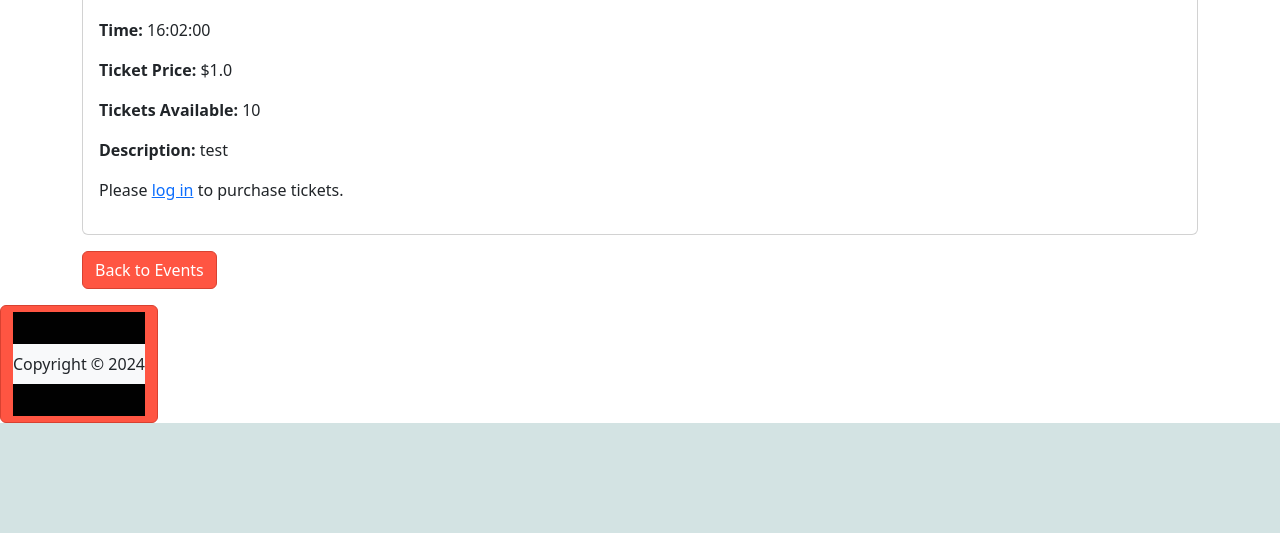
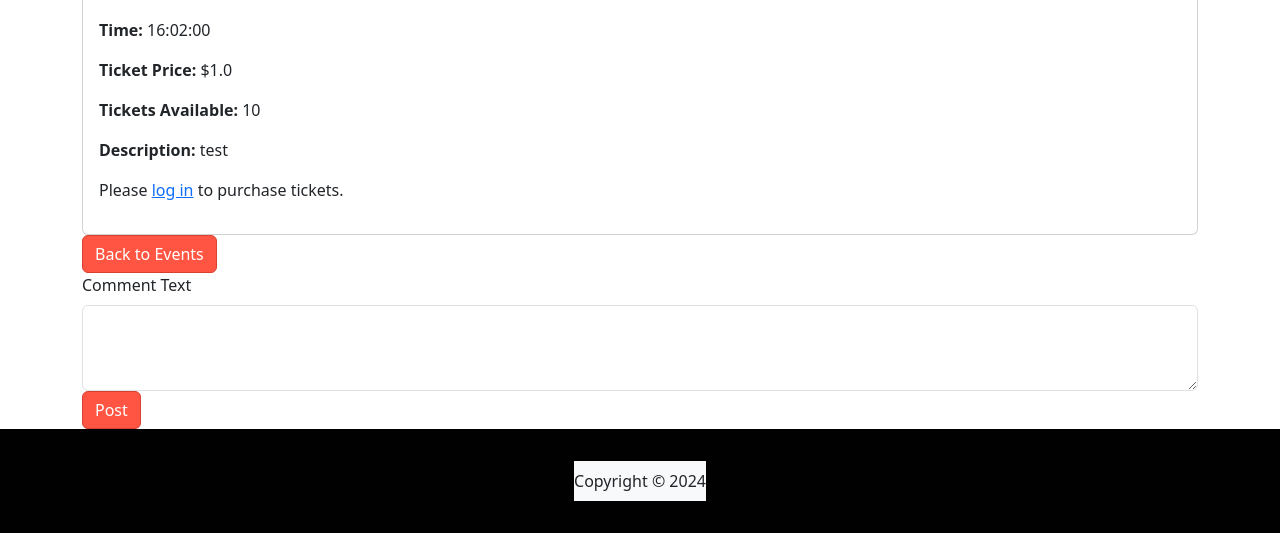
Before and after one commit to leaxas09/IAB207-QUT-G23, a Flask app: page /event/details/1 in a window 1280 px wide. Shown: the part 1396-1929 px from the top of the page. Before the commit the page ends 1819 px from the top, so only its background shows below. Run offline with Flask 3, Linux system fonts and the light colour scheme; some libraries are stand-ins or nearby versions.

Commit message:
Update event_details.html
add comments

```diff
--- a/IAB_Application/IAB207-QUT-G23-main/event/templates/event_details.html
+++ b/IAB_Application/IAB207-QUT-G23-main/event/templates/event_details.html
@@ -24,6 +24,22 @@
             {% endif %}
         </div>
     </div>
-    <a href="{{ url_for('main_blueprint.index') }}" class="btn btn-primary mt-3">Back to Events</div>
+        <form action="{{ url_for('main_blueprint.index') }}">
+            <button type="submit" class="btn btn-primary">Back to Events</button>
+        </form>
+
+    <div> <!-- comment section need look better-->
+        <form method="POST" action="{{ url_for('event_blueprint.comment', event_id=event.id) }}">
+            <label for="text" class="form-label">Comment Text</label>
+            <textarea class="form-control" id="text" name="text" rows="3" required></textarea>
+            <button type="submit" class="btn btn-primary">Post</button>
+        </form>
+        {% for comments in commentsArr %}
+        <div class="col-md-12">
+            <b>{{ comments.user_name }} <span class="ml-2 text-muted">{{comments.created_at}}</span></b>
+            <p>{{ comments.text }}</p>
+        </div>
+        {% endfor %}
+    </div>
 </div>
 {% endblock %}
```
